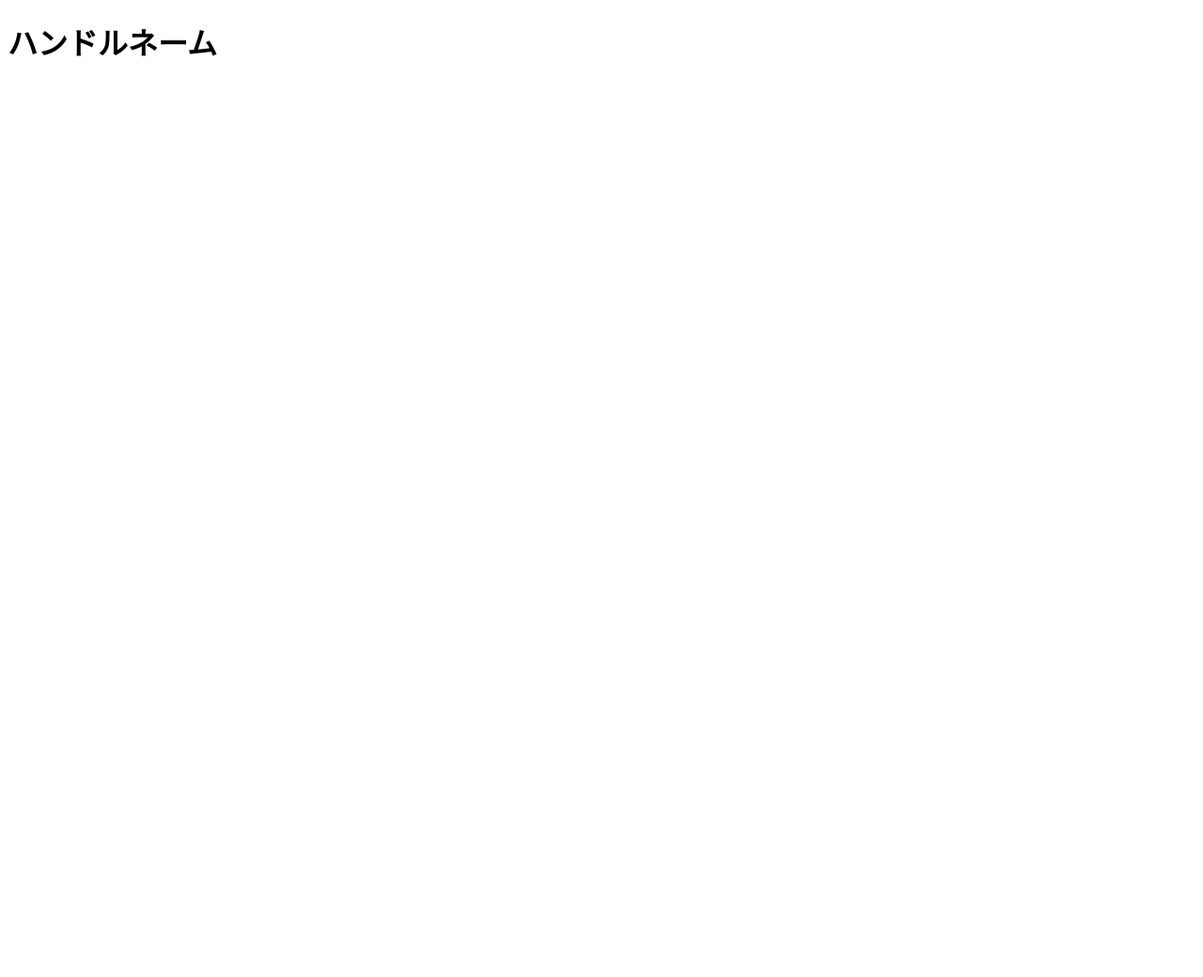
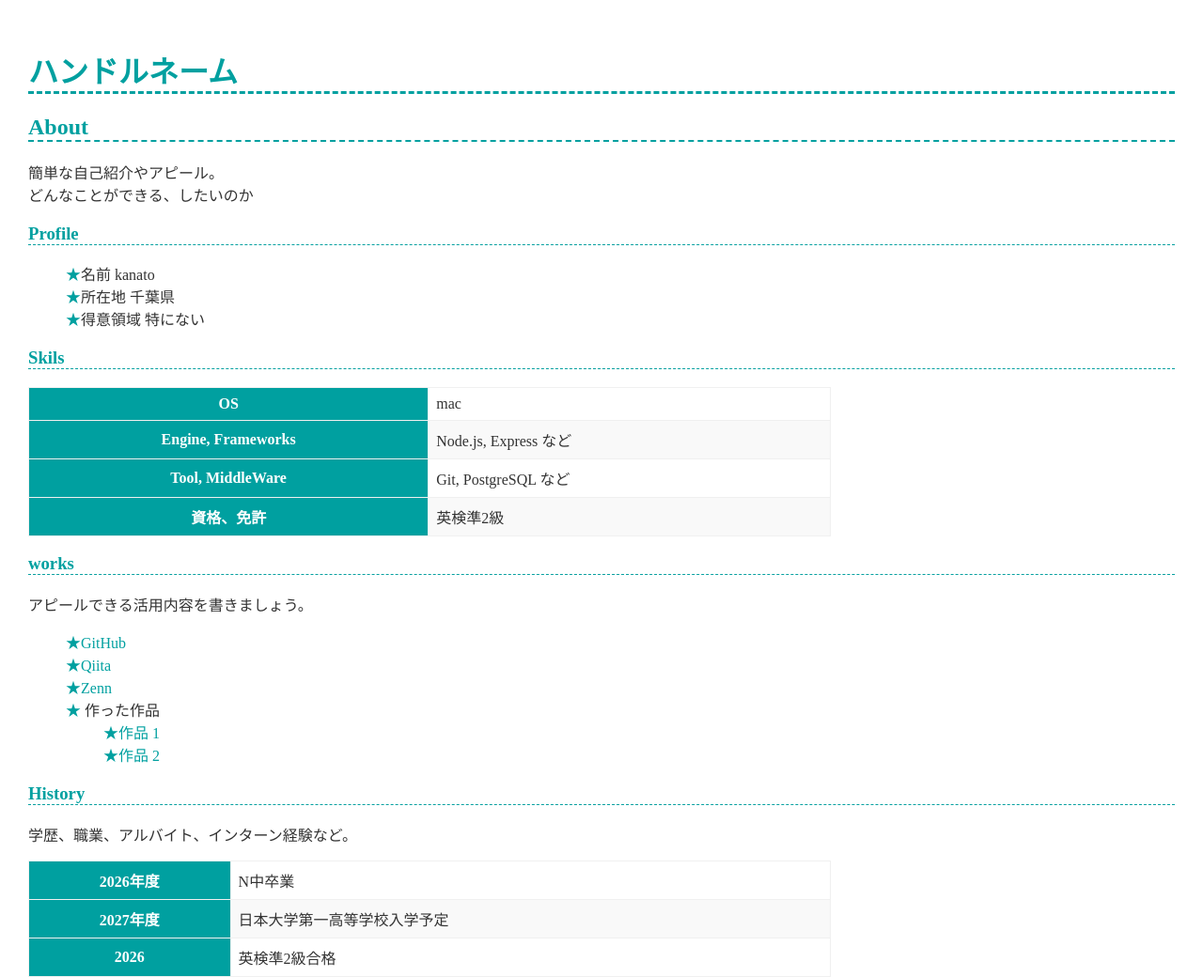
Before and after one commit to uzakana0222/kanato.github.io, a plain HTML site: page index.html in a window 1280 px wide. Shown: the whole page at 94% size. Before the commit the page ends 800 px from the top, so only its background shows below. Drawn offline with Linux system fonts and the light colour scheme.

Commit message:
Update index.html

```diff
--- a/index.html
+++ b/index.html
@@ -3,10 +3,76 @@
 <head>
   <meta charset="UTF-8">
   <meta name="viewport" content="width=device-width, initial-scale=1">
+  <link href="style.css" rel="stylesheet">
   <title>kanatoのポートフォリオ</title>
 </head>
 <body>
   <h1>ハンドルネーム</h1>
 
+  <h2>About</h2>
+  <p>
+    簡単な自己紹介やアピール。<br>
+    どんなことができる、したいのか
+  </p>
+
+  <h3>Profile</h3>
+  <ul>
+    <li>名前 kanato</li>
+    <li>所在地 千葉県</li>
+    <li>得意領域 特にない</li>
+  </ul>
+
+  <h3>Skils</h3>
+  <table>
+    <tr>
+      <th>OS</th>
+      <td>mac</td>
+    </tr>
+    <tr>
+      <th>Engine, Frameworks</th>
+      <td>Node.js, Express など</td>
+    </tr>
+    <tr>
+      <th>Tool, MiddleWare</th>
+      <td>Git, PostgreSQL など</td>
+    </tr>
+    <tr>
+      <th>資格、免許</th>
+      <td>英検準2級</td>
+    </tr>
+  </table>
+
+  <h3>works</h3>
+  <p>アピールできる活用内容を書きましょう。</p>
+  <ul>
+    <li><a href="https://github.com/">GitHub</a></li>
+    <li><a href="https://qiita.com/">Qiita</a></li>
+    <li><a href="https://zenn.dev/">Zenn</a></li>
+    <li>
+      作った作品
+      <ul>
+        <li><a href="https://example.com/">作品 1</a></li>
+        <li><a href="https://example.com/">作品 2</a></li>
+      </ul>
+    </li>
+  </ul>
+
+  <h3>History</h3>
+  <p>学歴、職業、アルバイト、インターン経験など。</p>
+  <table>
+    <tr>
+      <th>2026年度</th>
+      <td>N中卒業</td>
+    </tr>
+    <tr>
+      <th>2027年度</th>
+      <td>日本大学第一高等学校入学予定</td>
+    </tr>
+    <tr>
+      <th>2026</th>
+      <td>英検準2級合格</td>
+    </tr>
+  </table>
+
 </body>
 </html>
```
